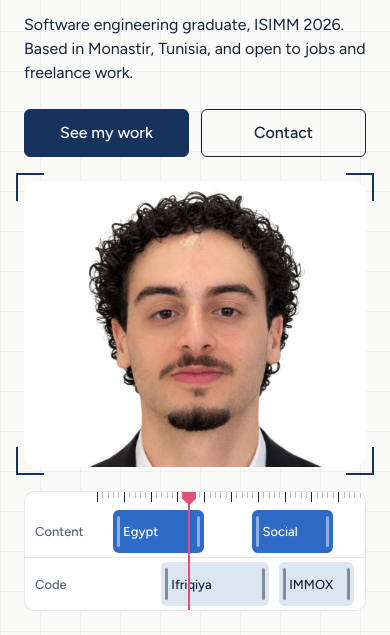
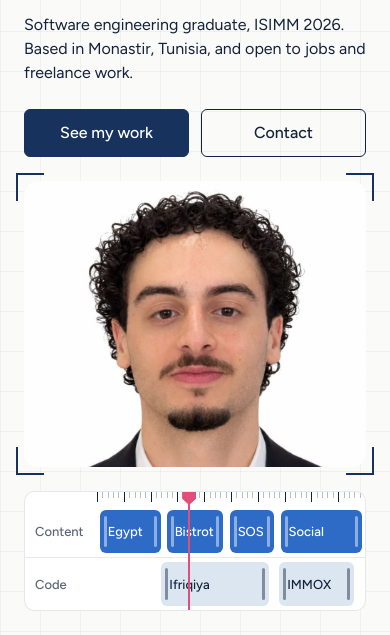
Before and after one commit to Youssef-Doraii/Youssef-Dorai-Resume, a plain HTML site: page index.html in a window 390 px wide. Shown: the part 209-844 px from the top of the page. Drawn offline with nearby package versions, Linux system fonts and the light colour scheme.

Commit message:
Timeline: add Bistrot and SOS clips to the Content track
Co-Authored-By: Claude Opus 5.5 <noreply@anthropic.com>
Claude-Session: https://claude.ai/code/session_01U7GUgKonmhkqKXfc6oZdms

```diff
--- a/index.html
+++ b/index.html
@@ -94,8 +94,10 @@
         <div class="timeline__track">
           <span class="timeline__label">Content</span>
           <div class="timeline__lane">
-            <a class="clip clip--content" href="#egypt" style="--start: 6; --len: 34">Egypt</a>
-            <a class="clip clip--content" href="#social" style="--start: 58; --len: 30">Social</a>
+            <a class="clip clip--content" href="#egypt" style="--start: 1; --len: 23">Egypt</a>
+            <a class="clip clip--content" href="#bistrot" style="--start: 26; --len: 21">Bistrot</a>
+            <a class="clip clip--content" href="#sos" style="--start: 49.5; --len: 16.5">SOS</a>
+            <a class="clip clip--content" href="#social" style="--start: 68.5; --len: 30.5">Social</a>
           </div>
         </div>
         <div class="timeline__track">
--- a/styles.css
+++ b/styles.css
@@ -500,7 +500,7 @@ a.is-todo-hidden { display: none !important; }
   .timeline__label { padding-left: 10px; }
   .timeline__track { height: 52px; }
   .clip { top: 4px; bottom: 4px; }
-  .clip { font-size: 13px; padding: 0 10px; }
+  .clip { font-size: 13px; padding: 0 8px; }
   .section__head { margin-bottom: 32px; }
   .card__visual { height: auto; aspect-ratio: 4 / 3.4; }
   .card__visual--reels { padding: 20px; gap: 10px; }
```
